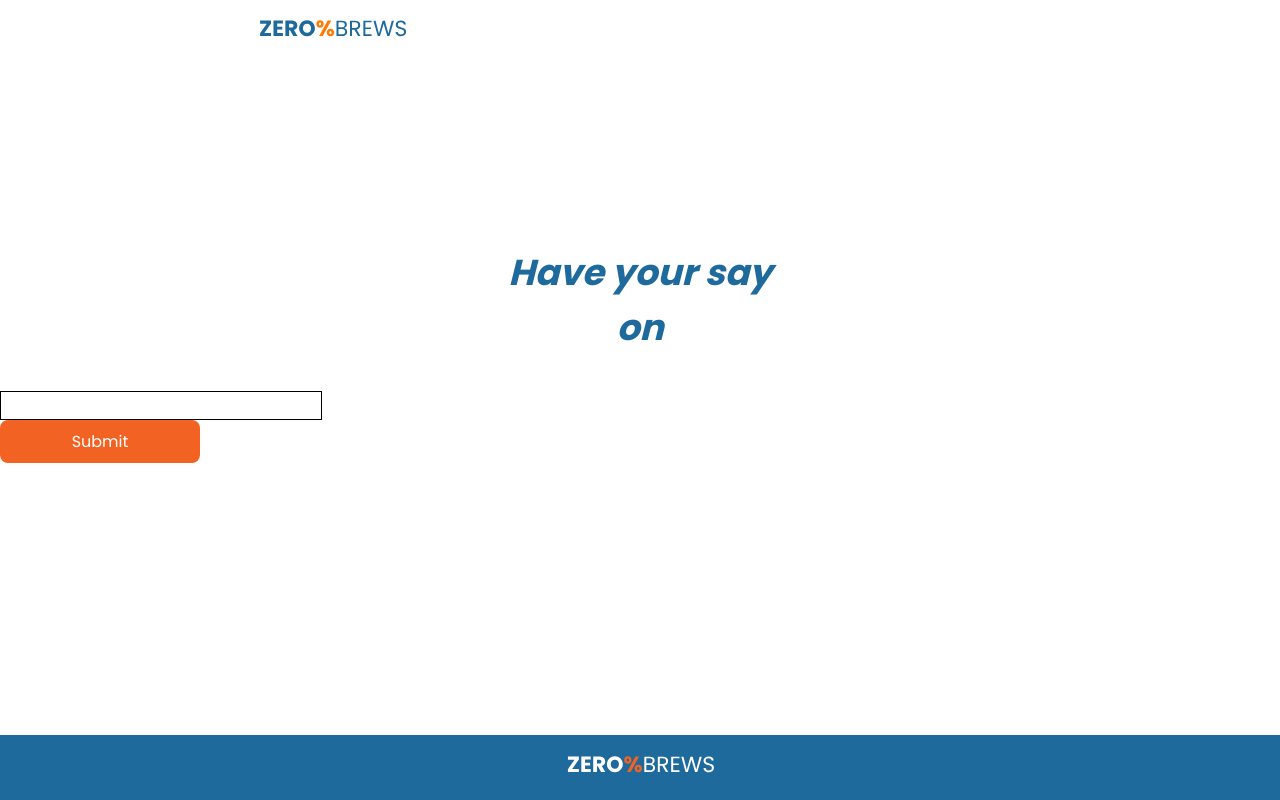
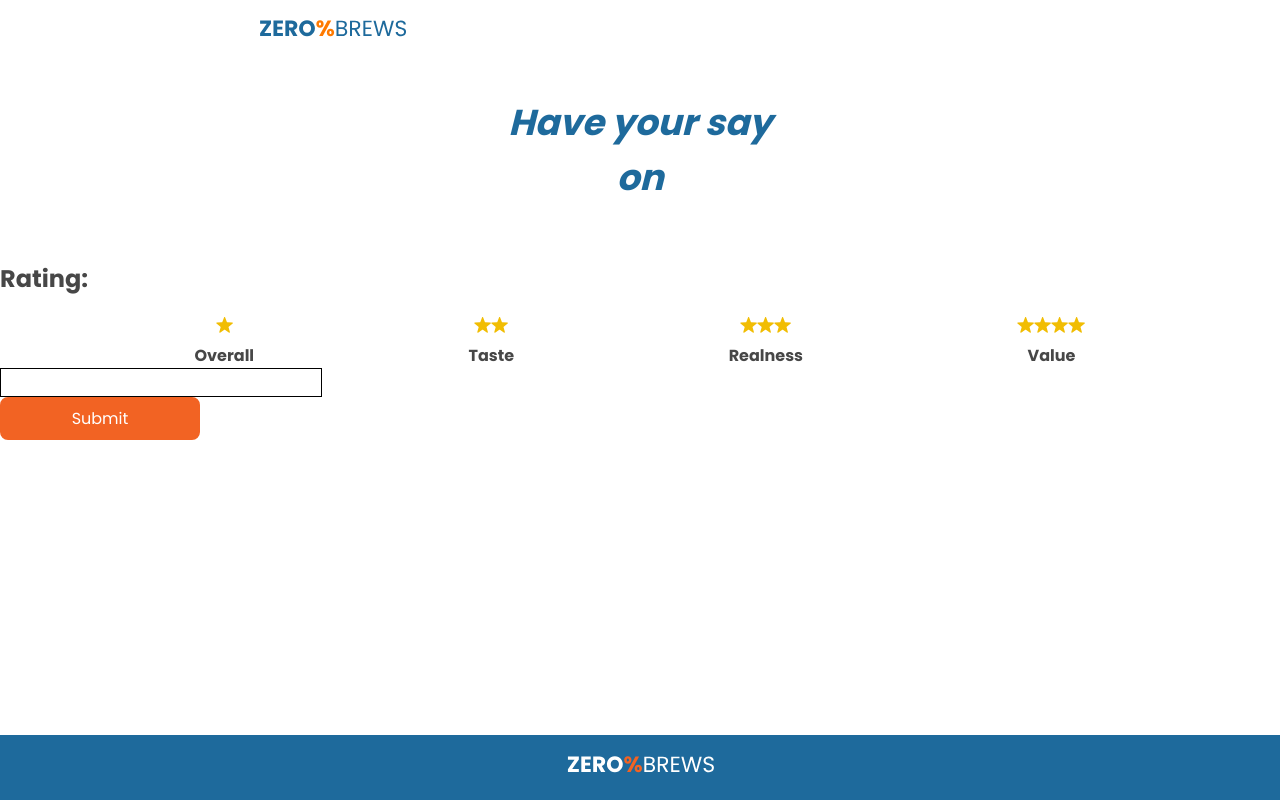
Before and after one commit to alastair10/ZeroPercentBrews-client, a React (Create React App) app: page /beer/1/review in a window 1280 px wide. Built offline with nearby package versions, Linux system fonts and the light colour scheme.

Commit message:
Basic components added

```diff
--- a/src/Pages/BeerReview.js
+++ b/src/Pages/BeerReview.js
@@ -1,15 +1,28 @@
 import { useState } from 'react';
-import { useNavigate } from 'react-router-dom';
+import { useParams, useNavigate } from 'react-router-dom';
 import styles from '../Components/Core/ButtonPrimary.module.css';
-import SocialProof from '../Components/SocialProof/SocialProof';
+import star from '../images/star.svg';
+import '../Components/SocialProof/Rating.css';
+
 
 const BeerReview = () => {
   const navigate = useNavigate();
   const [error, setError] = useState(undefined);
   const [commentBody, setCommentBody] = useState("");
-  // const { id } = useParams();
+  const { id } = useParams();
   const userId = window.localStorage.getItem("userId");
   const token = window.localStorage.getItem("token");
+  const generateStars = (value) => {
+    return [...Array(value)].map((e, i) => (
+      <img
+        src={star}
+        className='rating__star'
+        alt='star__icon'
+        key={i}
+        loading='lazy'
+      />
+    ));
+  };
 
   const handleChange = (e) => {
     setCommentBody(e.target.value)
@@ -18,9 +31,11 @@ const BeerReview = () => {
   const handleSubmit = (e) => {
     e.preventDefault();
 
+
+
     fetch(
-      //`https://zero-percent-brews-api.onrender.com/api/beers/{beer_id}/reviews`
-      `http://localhost:4000/api/beers/{beer_id}/reviews`,
+      // `https://zero-percent-brews-api.onrender.com/api/beers/${id}/reviews`,
+      `http://localhost:4000/api/beers/${id}/reviews`,
       {
         method: "PATCH",
         headers: {
@@ -51,22 +66,43 @@ const BeerReview = () => {
 
   return (
     <>
-      <div className='beer__listing__container'>
-        <SocialProof />
-      </div>
       <div className="hero">
         <p className="hero__top">
           <span className="hero__span">Have your say on</span> {}
         </p>
       </div>
+
+      <h2 className='review__count' id='reviews'>
+          Rating:
+      </h2>
+      <div className='ratings__container'>
+        <div className='rating__item'>
+          {generateStars(1)}
+          <div className='rating__name'>Overall</div>
+        </div>
+        <div className='rating__item'>
+          {generateStars(2)}
+          <div className='rating__name'>Taste</div>
+        </div>
+        <div className='rating__item'>
+          {generateStars(3)}
+          <div className='rating__name'>Realness</div>
+        </div>
+        <div className='rating__item'>
+          {generateStars(4)}
+          <div className='rating__name'>Value</div>
+        </div>
+      </div>
+
+
       <form onSubmit={handleSubmit}>
-      <input type="textarea" onChange={handleChange}></input>
-      <input className={styles.button} type="submit" value="Submit"/>
-    </form>
+        <input type="textarea" onChange={handleChange}></input>
+        <input className={styles.button} type="submit" value="Submit"/>
+      </form>
     { error && <p>error</p>}
 
-    </>
-  );
+   </>
+   )
 };
 
 export default BeerReview;
```
